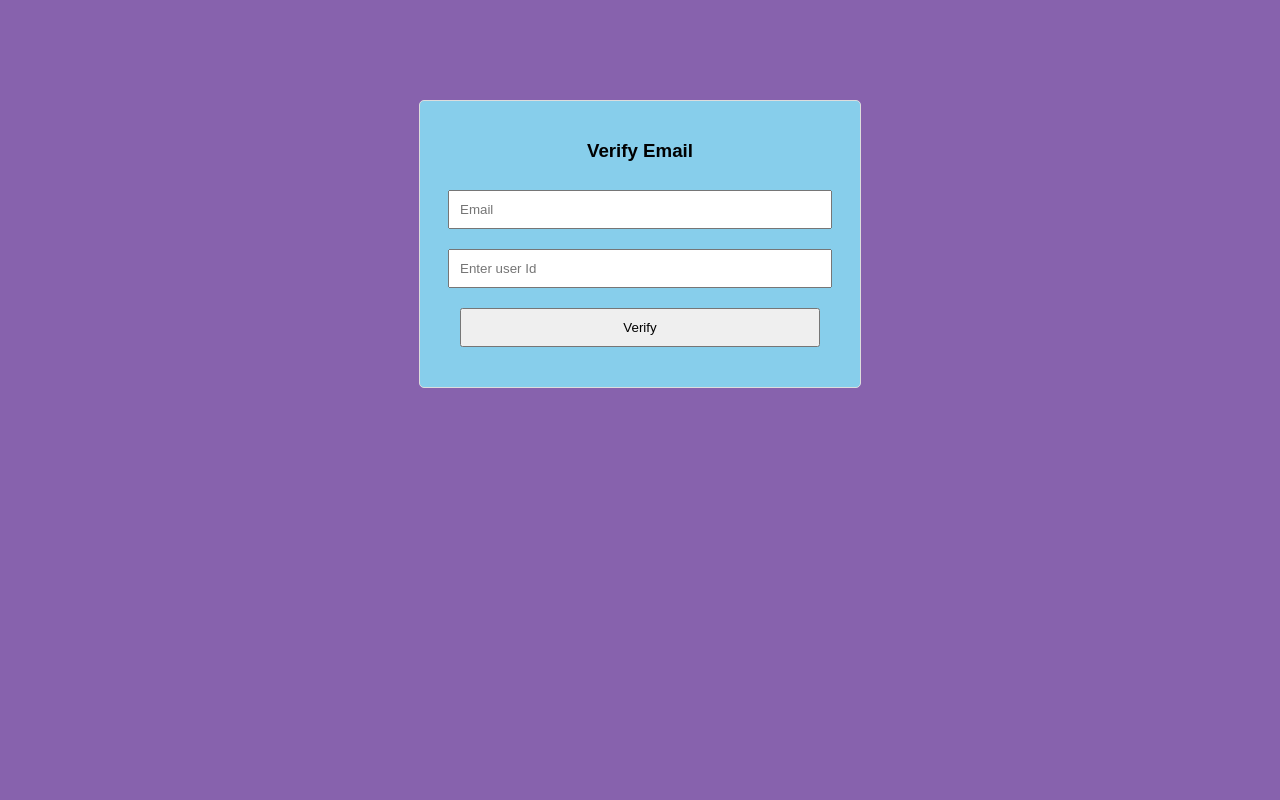
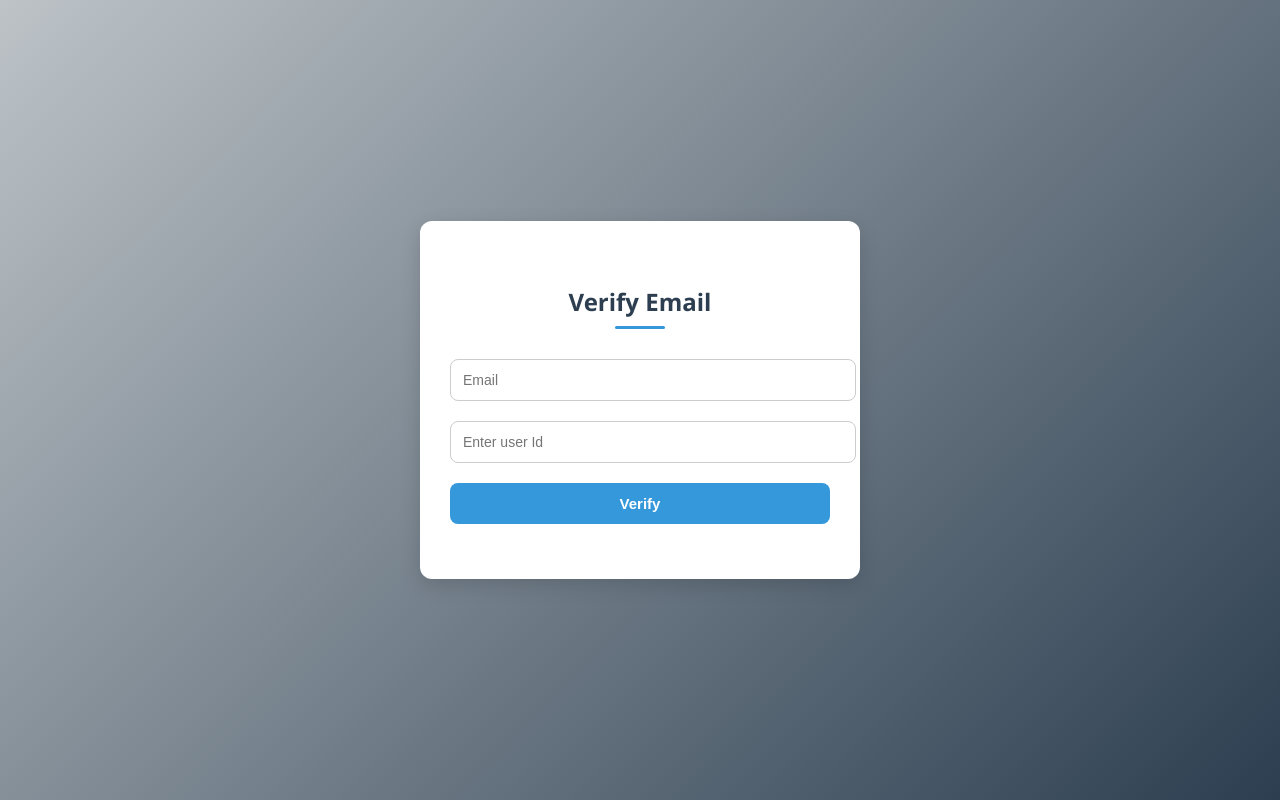
Before and after one commit to avanishrajput12/learning-platform, a PHP site: page /forgetpass.php in a window 1280 px wide. Run offline with PHP 8.4, Linux system fonts and the light colour scheme.

Commit message:
Updated CSS OF forget password page

```diff
--- a/forgetpass.php
+++ b/forgetpass.php
@@ -6,39 +6,95 @@
   <script src="https://code.jquery.com/jquery-3.6.0.min.js"></script>
   <style>
 body {
-      font-family: Arial, sans-serif;
-      background-color: #491082a7;
+  font-family: "Segoe UI", Tahoma, Geneva, Verdana, sans-serif;
+  background: linear-gradient(135deg, #bdc3c7, #2c3e50);
+  margin: 0;
+  padding: 0;
+  display: flex;
+  justify-content: center;
+  align-items: center;
+  height: 100vh;
 }
 
 .container {
-      width: 400px;
-      margin: 100px auto;
-      padding: 20px;
-      border: 1px solid #ddd;
-      border-radius: 5px;
+  background: #fff;
+  padding: 40px 30px;
+  border-radius: 12px;
+  box-shadow: 0px 6px 20px rgba(0, 0, 0, 0.15);
+  width: 100%;
+  max-width: 380px;
   text-align: center;
-      background: skyblue;
+}
+
+.login-heading {
+  font-size: 24px;
+  font-weight: 600;
+  color: #2c3e50;
+  margin-bottom: 20px;
+  position: relative;
+}
+
+.login-heading::after {
+  content: "";
+  display: block;
+  width: 50px;
+  height: 3px;
+  background-color: #3498db;
+  margin: 8px auto 0;
+  border-radius: 2px;
+}
+
+form input,
+#otp-box input {
+  width: 100%;
+  padding: 12px;
+  margin: 10px 0;
+  border: 1px solid #ccc;
+  border-radius: 8px;
+  font-size: 14px;
+  transition: all 0.3s ease;
+}
+
+form input:focus,
+#otp-box input:focus {
+  border-color: #3498db;
+  outline: none;
+  box-shadow: 0px 0px 5px rgba(52, 152, 219, 0.4);
+}
+
+button {
+  width: 100%;
+  padding: 12px;
+  margin-top: 10px;
+  background: #3498db;
+  border: none;
+  border-radius: 8px;
+  font-size: 15px;
+  font-weight: 600;
+  color: #fff;
+  cursor: pointer;
+  transition: background 0.3s ease;
+}
+
+button:hover {
+  background: #2980b9;
 }
 
 .hidden {
   display: none;
 }
 
-    input, button {
-      width: 90%;
-      padding: 10px;
-      margin: 10px 0;
-    }
-
 #response {
-      margin-top: 10px;
-      color: red;
+  margin-top: 15px;
+  font-size: 14px;
+  font-weight: 500;
+  color: #27ae60;
 }
   </style>
 </head>
 <body>
   <div class="container">
-    <h3>Verify Email</h3>
+ <h3 class="login-heading">Verify Email</h3>
     <form id="verify-form">
       <input type="email" name="email" placeholder="Email" required>
       <input type="text" name="user_id" placeholder="Enter user Id" required>
```
Lines whose indentation alone changed are shown as unchanged.
